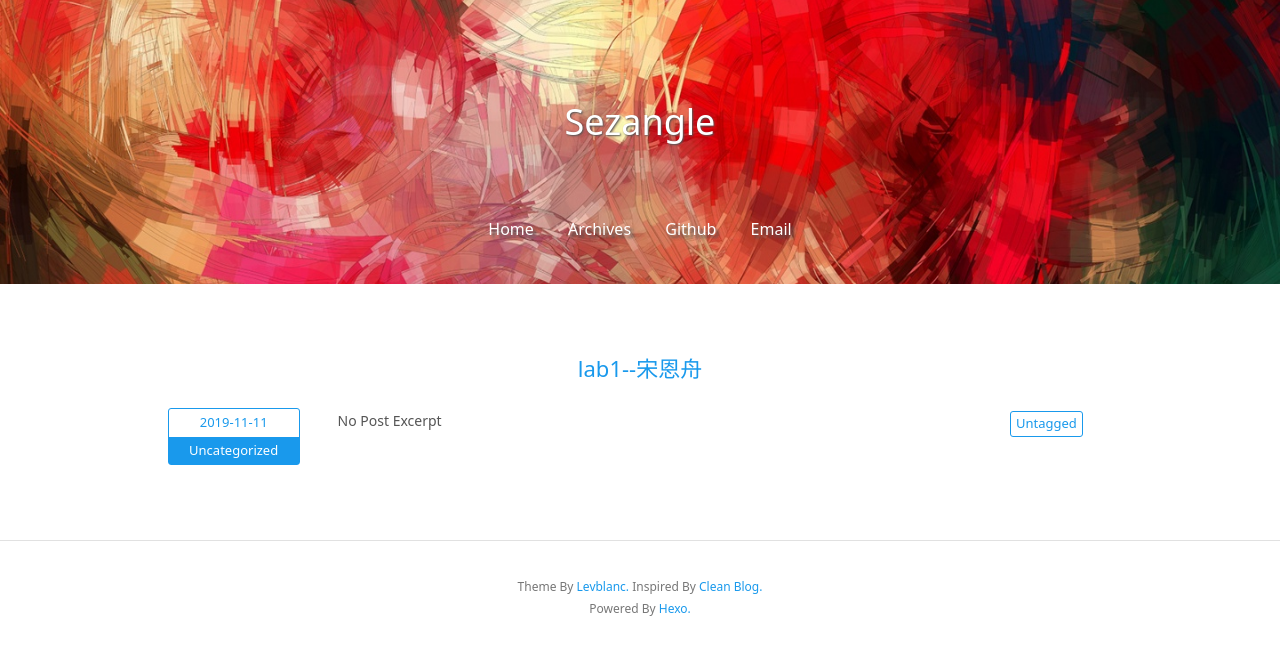
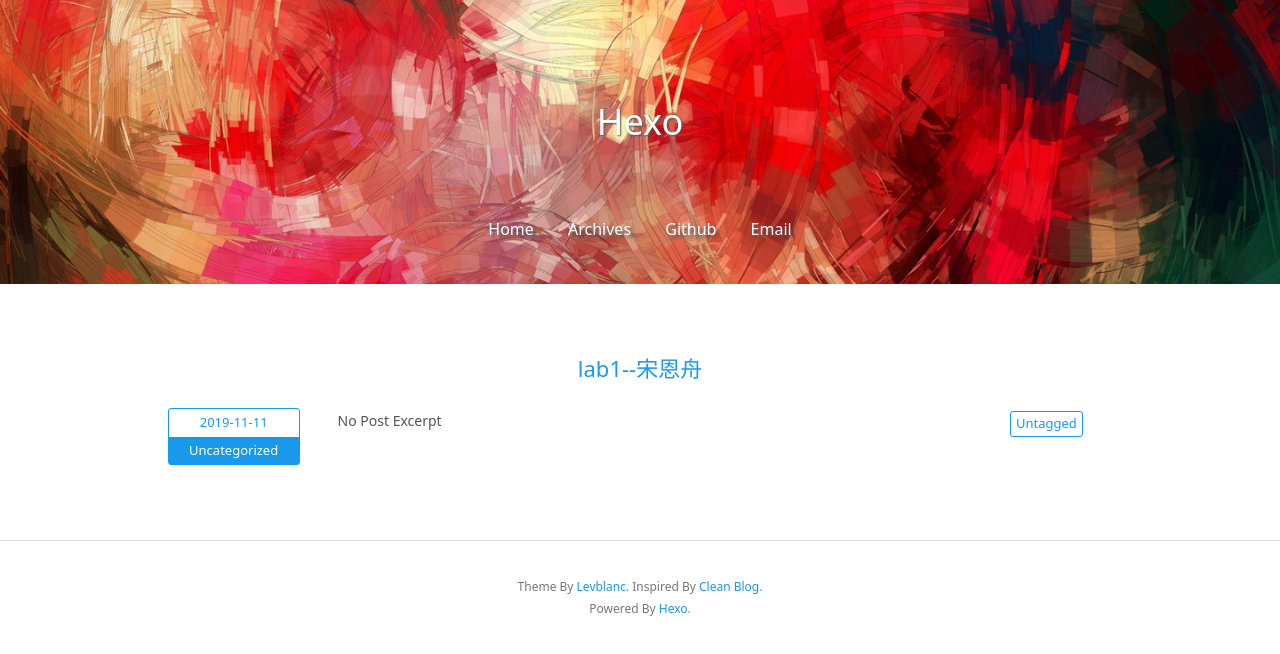
Before and after one commit to rabbitboat/rabbitboat.github.io, a plain HTML site: page index.html in a window 1280 px wide. Drawn offline with Linux system fonts and the light colour scheme.

Commit message:
Site updated: 2019-11-11 14:16:37

```diff
--- a/index.html
+++ b/index.html
@@ -8,20 +8,20 @@
   <meta name="description" content="">
   <meta name="author" content="John Doe">
   <!-- Open Graph Data -->
-  <meta property="og:title" content="Sezangle"/>
+  <meta property="og:title" content="Hexo"/>
   <meta property="og:description" content="" />
-  <meta property="og:site_name" content="Sezangle"/>
+  <meta property="og:site_name" content="Hexo"/>
   <meta property="og:type" content="website" />
   <meta property="og:image" content="http://yoursite.com"/>
 
-    <link rel="alternate" href="/atom.xml" title="Sezangle" type="application/atom+xml">
+    <link rel="alternate" href="/atom.xml" title="Hexo" type="application/atom+xml">
 
 
     <link rel="icon" href="/favicon.png">
 
 
   <!-- Site Title -->
-  <title>Sezangle</title>
+  <title>Hexo</title>
 
   <!-- Bootstrap CSS -->
   <link rel="stylesheet" href="/css/bootstrap.min.css">
@@ -43,7 +43,7 @@
     <div class="row">
       <div class="col-lg-8 col-lg-offset-2 col-md-10 col-md-offset-1">
         <div class="page-title with-background-image">
-          <p class="title">Sezangle</p>
+          <p class="title">Hexo</p>
           <p class="subtitle"></p>
         </div>
         <div class="site-menu with-background-image">
```
Also changed, not shown: 2019/11/11/lab1--宋恩舟/index.html (+4 -4 lines), archives/2019/11/index.html (+4 -4 lines), archives/2019/index.html (+4 -4 lines), archives/index.html (+4 -4 lines).
